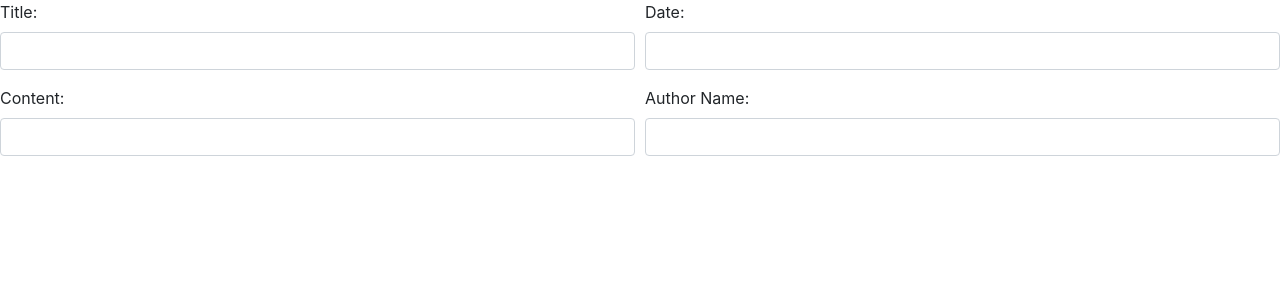
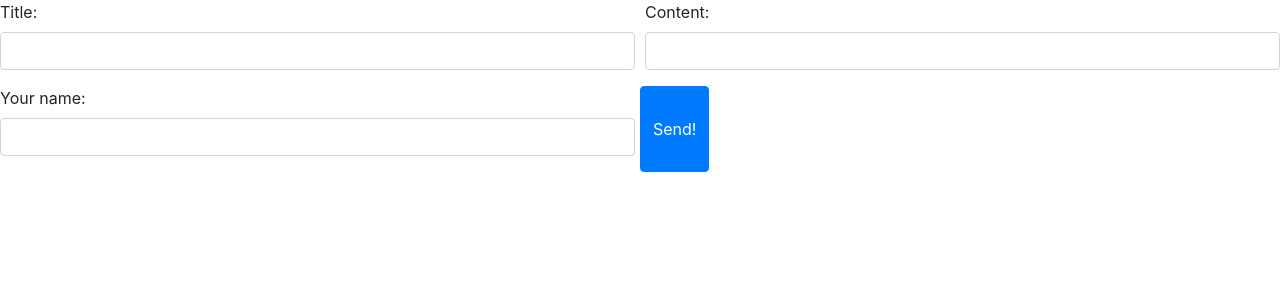
Before and after one commit to Alexjesss/challenge-php-guestbook, a PHP site: page / in a window 1280 px wide. Shown: the top 300 px of the page. Run offline with PHP 8.4, Linux system fonts and the light colour scheme.

Commit message:
removed and made it work so input data is stored in text file

```diff
--- a/index.php
+++ b/index.php
@@ -2,9 +2,41 @@
 declare(strict_types=1);
 include 'includes/autoloader.inc.php';
 
+$errors = [
+    ['title_error' => "",
+        'date_error' => "",
+        'authorName_error' => "",
+        'content_error' => "",
+    ]
+    ];
+  $userInput = [
+      ['title' => "",
+          'date' => "",
+          'authorName' => "",
+          'content' => "",
+      ]
+  ];
+
+if(isset($_REQUEST['title'])) {
+$file = 'saveContent.txt';
+$str = $_POST['title'] . "\n";
+$temp = file_get_contents($file);
+$content = $str.$temp;
+file_put_contents($file, $content);
+
+// echo success message
+echo "Saved to $file successfully!";
+echo "<br>";
+echo "Previous messages:";
+echo "<hr>";
+
+// print out previous posts
+$file = file_get_contents('saveContent.txt');
+}
 
 
-function modified_input($input)
+
+function modified_input($input): string
 {
     $input = trim($input);
     $input = stripslashes($input);
@@ -21,37 +53,29 @@ function modified_input($input)
     <meta name="viewport"
           content="width=device-width, user-scalable=no, initial-scale=1.0, maximum-scale=1.0, minimum-scale=1.0">
     <meta http-equiv="X-UA-Compatible" content="ie=edge">
-    <link href="https://stackpath.bootstrapcdn.com/bootstrap/4.3.1/css/bootstrap.min.css" type="text/css" rel="stylesheet"/>
+    <link href="https://stackpath.bootstrapcdn.com/bootstrap/4.3.1/css/bootstrap.min.css" type="text/css"
+          rel="stylesheet"/>
     <title>guestbook</title>
 </head>
 <body>
-<form method="post">
+<form method="post" action="<?php echo $_SERVER['PHP_SELF'];?>">
     <div class="form-row">
         <div class="form-group col-md-6">
             <label for="title">Title:</label>
-            <input type="text" name="title" class="form-control"
-                   value="">
-            <span></span>
-        </div>
-        <div class="form-group col-md-6">
-            <label for="date">Date:</label>
-            <input type="text" name="Date" class="form-control"
-                   value="">
+            <input type="text" name="title" class="form-control">
             <span></span>
         </div>
         <div class="form-group col-md-6">
             <label for="content">Content:</label>
-            <input type="text" name="content" class="form-control"
-                   value="">
+            <input type="text" name="content" class="form-control">
             <span></span>
         </div>
         <div class="form-group col-md-6">
-            <label for="authorName">Author Name:</label>
-            <input type="text" name="authorName" class="form-control"
-                   value="">
+            <label for="authorName">Your name:</label>
+            <input type="text" name="authorName" class="form-control">
             <span></span>
         </div>
-
+        <button type="submit" class="btn btn-primary">Send!</button>
 </form>
 </body>
 </html>
```
